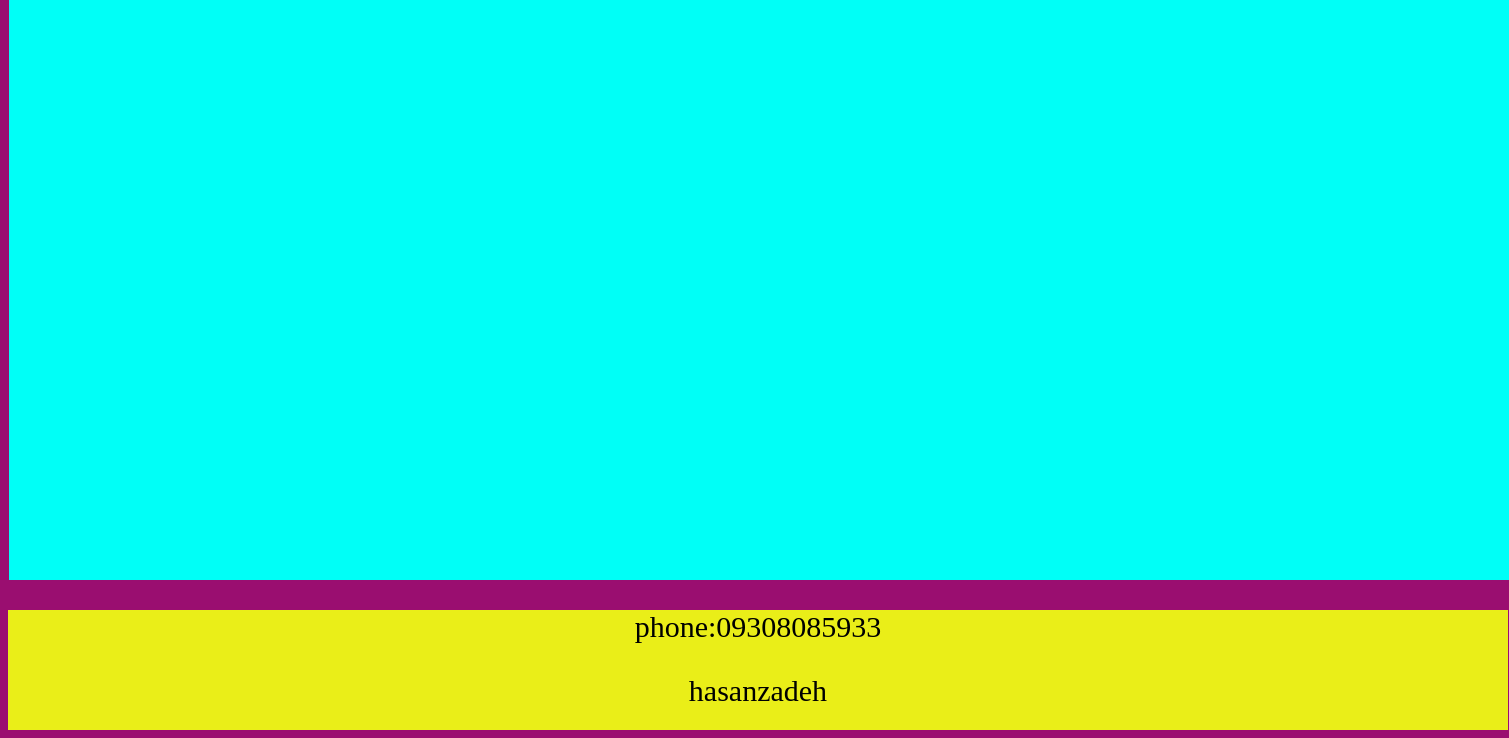
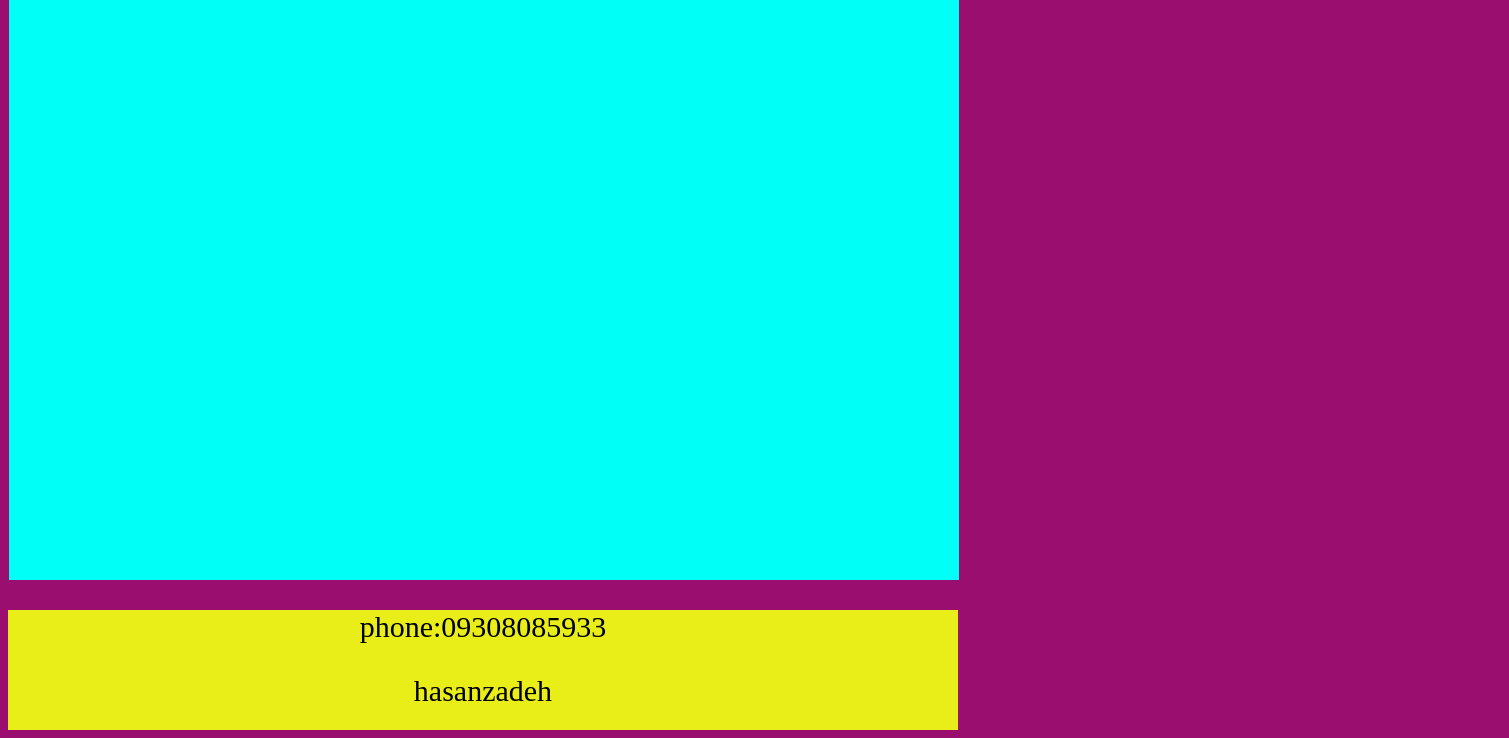
Before and after one commit to amiralihasanzadeh/nahai, a plain HTML site: page index.html in a window 1280 px wide. Shown: the part 650-1388 px from the top of the page, 1509 px wide, since content can reach past the window. Drawn offline with Linux system fonts and the light colour scheme.

Commit message:
Add files via upload

```diff
--- a/index.html
+++ b/index.html
@@ -7,9 +7,10 @@
             body
     {
     background-color: rgb(154, 14, 112);
+    width: 950px;
     }
       .rectangle {
-          width: 1500px;
+          width: 950px;
           height: 100px;
             margin: 1px;
         }
```
